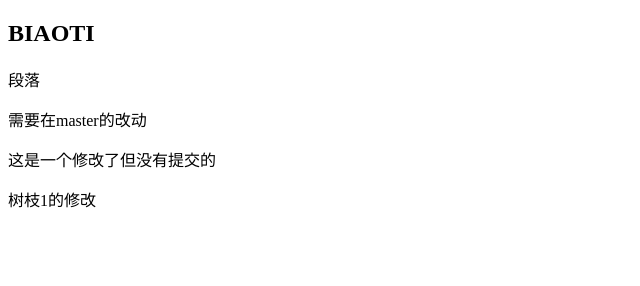
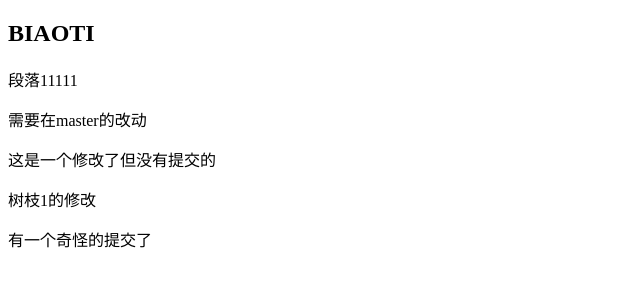
Before and after one commit to SuperPowerZhang/demo, a plain HTML site: page index.html in a window 1280 px wide. Shown: the whole page, without its empty margins (0-640 px from the left). Drawn offline with Linux system fonts and the light colour scheme.

Commit message:
哈哈什么神奇的提交

```diff
--- a/index.html
+++ b/index.html
@@ -9,10 +9,11 @@
 
 <body>
     <H2>BIAOTI</H2>
-    <P>段落 </P>
+    <P>段落11111 </P>
     <p>需要在master的改动</p>
     <P>这是一个修改了但没有提交的</P>
     <P>树枝1的修改</P>
+    <p>有一个奇怪的提交了</p>
 
 
 
```
